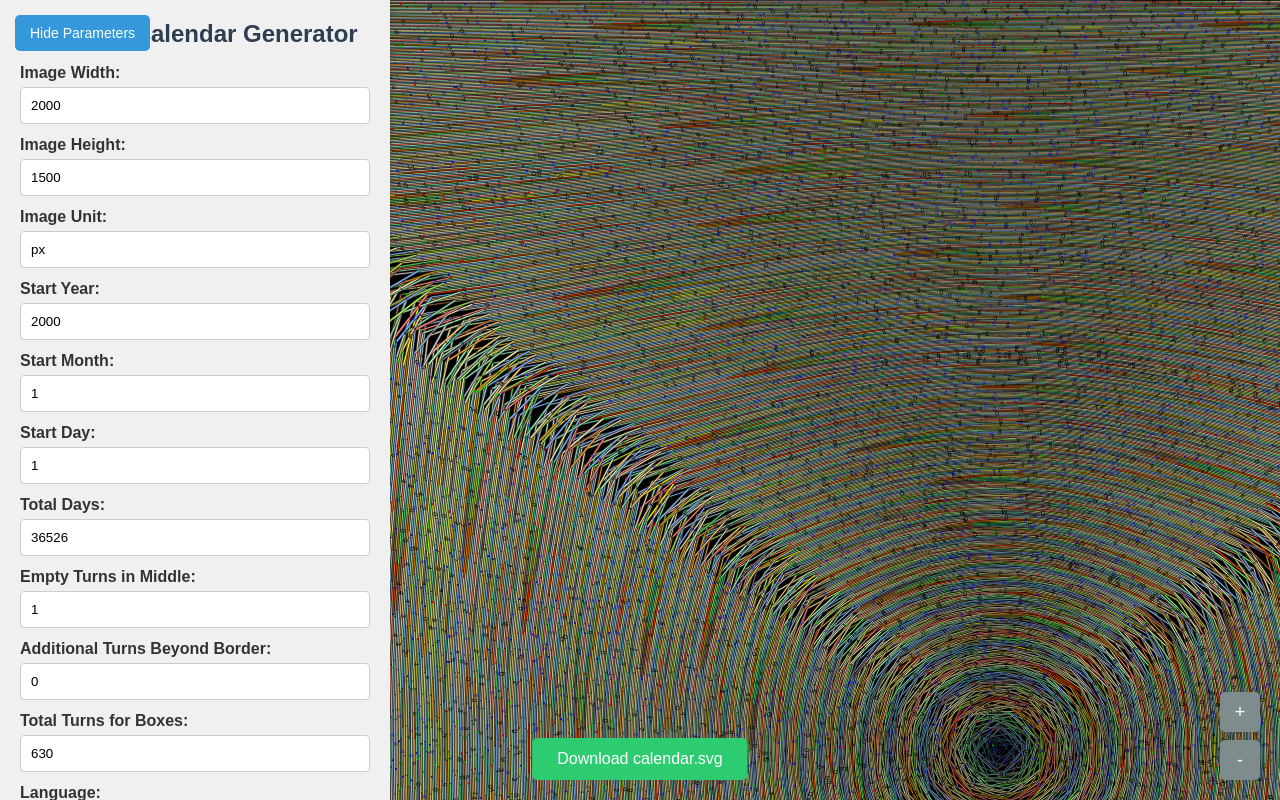
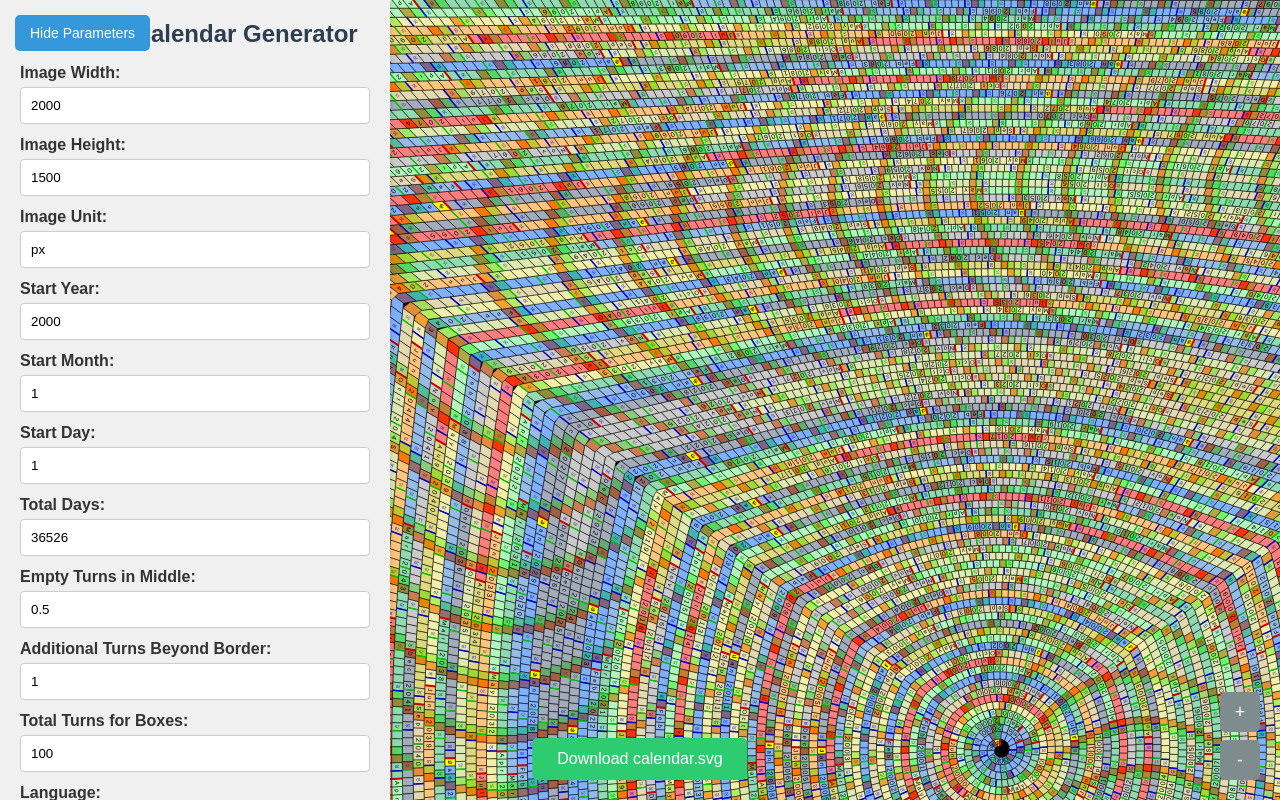
Before and after one commit to gratach/spiralife, a website built with webpack: page javascript/src/index.html in a window 1280 px wide. Built offline with nearby package versions, Linux system fonts and the light colour scheme.

Commit message:
Changed default parameters. Added parameter logic description again

```diff
--- a/javascript/src/index.html
+++ b/javascript/src/index.html
@@ -41,15 +41,15 @@
             </div>
             <div>
                 <label for="emptyTurnsInMiddle">Empty Turns in Middle:</label>
-                <input type="number" id="emptyTurnsInMiddle" name="emptyTurnsInMiddle" value="1" step="any">
+                <input type="number" id="emptyTurnsInMiddle" name="emptyTurnsInMiddle" value="0.5" step="any">
             </div>
             <div>
                 <label for="additionalTurnsBeyondBorder">Additional Turns Beyond Border:</label>
-                <input type="number" id="additionalTurnsBeyondBorder" name="additionalTurnsBeyondBorder" value="0" step="any">
+                <input type="number" id="additionalTurnsBeyondBorder" name="additionalTurnsBeyondBorder" value="1" step="any">
             </div>
             <div>
                 <label for="rotationConstant">Total Turns for Boxes:</label>
-                <input type="number" id="rotationConstant" name="rotationConstant" value="630" step="any">
+                <input type="number" id="rotationConstant" name="rotationConstant" value="100" step="any">
             </div>
             <div>
                 <label for="language">Language:</label>
```
Also changed, not shown: javascript/src/main.js (+35 -0 lines).
